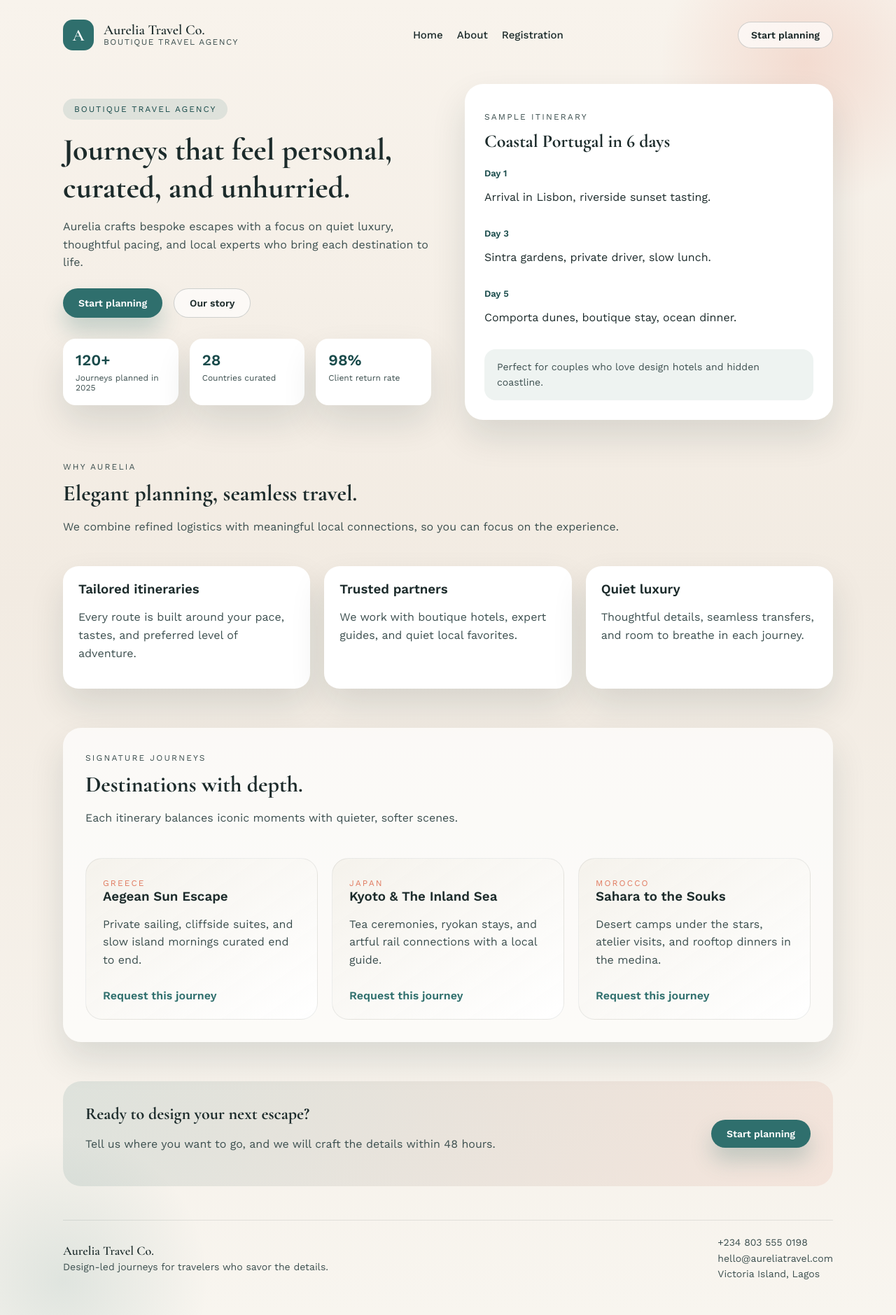
After one commit to noonebutjosh1/joshua-portfolio, a PHP site: page /showcase/aurelia-preview.html in a window 1280 px wide. The commit adds this page. Shown: the whole page at 70% size. Run offline with PHP 8.4, Linux system fonts and the light colour scheme.

Commit message:
Use real Aurelia landing preview

```diff
--- /dev/null
+++ b/showcase/aurelia-preview.html
@@ -0,0 +1,511 @@
+<!DOCTYPE html>
+<html lang="en">
+<head>
+  <meta charset="UTF-8">
+  <meta name="viewport" content="width=device-width, initial-scale=1.0">
+  <title>Aurelia Travel Co. Preview</title>
+  <style>
+    @import url("https://fonts.googleapis.com/css2?family=Cormorant+Garamond:wght@400;600;700&family=Work+Sans:wght@300;400;500;600&display=swap");
+
+    :root {
+      --ink: #1c2b2b;
+      --ink-soft: #3c4f4f;
+      --sea: #2f6f6d;
+      --sea-deep: #184a4a;
+      --coral: #e07a5f;
+      --sand: #f6f1ea;
+      --mist: #eef3f1;
+      --white: #ffffff;
+      --shadow: 0 24px 50px rgba(20, 45, 45, 0.12);
+      --radius: 26px;
+    }
+
+    * {
+      box-sizing: border-box;
+    }
+
+    body {
+      margin: 0;
+      font-family: "Work Sans", "Helvetica Neue", Arial, sans-serif;
+      color: var(--ink);
+      background: linear-gradient(180deg, #f8f3ec 0%, #f2ebe2 45%, #f8f5ef 100%);
+    }
+
+    .page {
+      min-height: 100vh;
+      padding: 28px 72px 48px;
+      display: flex;
+      flex-direction: column;
+      gap: 48px;
+      position: relative;
+      overflow: hidden;
+    }
+
+    .page::before,
+    .page::after {
+      content: "";
+      position: absolute;
+      width: 420px;
+      height: 420px;
+      border-radius: 50%;
+      opacity: 0.35;
+      z-index: 0;
+    }
+
+    .page::before {
+      top: -120px;
+      right: -80px;
+      background: radial-gradient(circle, rgba(224, 122, 95, 0.55) 0%, rgba(224, 122, 95, 0) 70%);
+    }
+
+    .page::after {
+      bottom: -160px;
+      left: -120px;
+      background: radial-gradient(circle, rgba(47, 111, 109, 0.35) 0%, rgba(47, 111, 109, 0) 70%);
+    }
+
+    .site-header,
+    .site-main,
+    .site-footer {
+      position: relative;
+      z-index: 1;
+      width: 100%;
+      max-width: 1100px;
+      margin: 0 auto;
+    }
+
+    .site-header,
+    .site-footer {
+      display: flex;
+      align-items: center;
+      justify-content: space-between;
+      gap: 24px;
+    }
+
+    .logo {
+      display: flex;
+      align-items: center;
+      gap: 14px;
+    }
+
+    .logo-mark {
+      width: 44px;
+      height: 44px;
+      border-radius: 14px;
+      display: grid;
+      place-items: center;
+      background: var(--sea);
+      color: var(--white);
+      font-family: "Cormorant Garamond", serif;
+      font-size: 24px;
+      font-weight: 600;
+    }
+
+    .logo-title {
+      margin: 0;
+      font: 600 20px/1 "Cormorant Garamond", serif;
+    }
+
+    .logo-subtitle {
+      margin: 0;
+      font-size: 12px;
+      letter-spacing: 0.12em;
+      text-transform: uppercase;
+      color: var(--ink-soft);
+    }
+
+    .site-nav {
+      display: flex;
+      gap: 20px;
+      font-size: 15px;
+      color: var(--ink);
+    }
+
+    .site-nav span {
+      font-weight: 500;
+    }
+
+    .btn {
+      border-radius: 999px;
+      padding: 12px 22px;
+      font-size: 14px;
+      font-weight: 600;
+      display: inline-flex;
+      align-items: center;
+      justify-content: center;
+      text-decoration: none;
+    }
+
+    .btn.small {
+      padding: 10px 18px;
+    }
+
+    .btn.primary {
+      background: var(--sea);
+      color: var(--white);
+      box-shadow: 0 18px 30px rgba(47, 111, 109, 0.25);
+    }
+
+    .btn.ghost {
+      border: 1px solid rgba(28, 43, 43, 0.2);
+      color: var(--ink);
+      background: rgba(255, 255, 255, 0.64);
+    }
+
+    .site-main {
+      display: flex;
+      flex-direction: column;
+      gap: 56px;
+    }
+
+    .hero {
+      display: grid;
+      grid-template-columns: repeat(2, minmax(0, 1fr));
+      gap: 48px;
+      align-items: center;
+    }
+
+    .pill {
+      display: inline-flex;
+      padding: 8px 16px;
+      border-radius: 999px;
+      background: rgba(47, 111, 109, 0.12);
+      color: var(--sea-deep);
+      font-size: 12px;
+      letter-spacing: 0.16em;
+      text-transform: uppercase;
+    }
+
+    .hero-copy h1 {
+      font-family: "Cormorant Garamond", serif;
+      font-size: 44px;
+      margin: 16px 0 12px;
+    }
+
+    .hero-copy p,
+    .section-heading p,
+    .card p,
+    .journey-card p,
+    .card-note,
+    .cta p,
+    .footer-links p {
+      color: var(--ink-soft);
+      line-height: 1.6;
+    }
+
+    .hero-actions {
+      display: flex;
+      gap: 16px;
+      margin: 24px 0 30px;
+    }
+
+    .stats {
+      display: grid;
+      grid-template-columns: repeat(3, minmax(0, 1fr));
+      gap: 16px;
+    }
+
+    .stat {
+      background: var(--white);
+      padding: 18px;
+      border-radius: 18px;
+      box-shadow: var(--shadow);
+    }
+
+    .stat-number {
+      font-size: 22px;
+      font-weight: 600;
+      color: var(--sea-deep);
+    }
+
+    .stat-label {
+      display: block;
+      margin-top: 6px;
+      font-size: 12px;
+      color: var(--ink-soft);
+    }
+
+    .hero-card,
+    .card {
+      background: var(--white);
+      border-radius: var(--radius);
+      box-shadow: var(--shadow);
+    }
+
+    .hero-card {
+      padding: 28px;
+    }
+
+    .card-title,
+    .eyebrow,
+    .journey-tag {
+      font-size: 12px;
+      letter-spacing: 0.18em;
+      text-transform: uppercase;
+    }
+
+    .card-title,
+    .eyebrow {
+      color: var(--ink-soft);
+    }
+
+    .hero-card h3,
+    .section-heading h2,
+    .cta h2 {
+      font-family: "Cormorant Garamond", serif;
+    }
+
+    .hero-card h3 {
+      font-size: 26px;
+      margin: 0 0 20px;
+    }
+
+    .itinerary {
+      display: grid;
+      gap: 16px;
+    }
+
+    .itinerary-day {
+      font-size: 13px;
+      font-weight: 600;
+      color: var(--sea-deep);
+    }
+
+    .card-note {
+      margin-top: 20px;
+      padding: 14px 18px;
+      background: var(--mist);
+      border-radius: 16px;
+      font-size: 14px;
+    }
+
+    .section {
+      display: flex;
+      flex-direction: column;
+      gap: 28px;
+    }
+
+    .section.muted {
+      padding: 32px;
+      border-radius: var(--radius);
+      background: rgba(255, 255, 255, 0.7);
+      box-shadow: var(--shadow);
+    }
+
+    .section-heading h2 {
+      margin: 10px 0 12px;
+      font-size: 32px;
+    }
+
+    .card-grid,
+    .journey-grid {
+      display: grid;
+      gap: 20px;
+      grid-template-columns: repeat(3, minmax(0, 1fr));
+    }
+
+    .card {
+      padding: 22px;
+      border-radius: 22px;
+    }
+
+    .card h3,
+    .journey-card h3 {
+      margin: 0 0 10px;
+    }
+
+    .journey-card {
+      padding: 24px;
+      border-radius: 24px;
+      background: linear-gradient(145deg, rgba(244, 241, 234, 0.9), rgba(255, 255, 255, 0.95));
+      border: 1px solid rgba(28, 43, 43, 0.08);
+    }
+
+    .journey-tag {
+      color: var(--coral);
+    }
+
+    .text-link {
+      display: inline-flex;
+      margin-top: 12px;
+      color: var(--sea);
+      font-weight: 600;
+      text-decoration: none;
+    }
+
+    .cta {
+      display: flex;
+      align-items: center;
+      justify-content: space-between;
+      gap: 24px;
+      padding: 32px;
+      border-radius: var(--radius);
+      background: linear-gradient(120deg, rgba(47, 111, 109, 0.12), rgba(224, 122, 95, 0.12));
+    }
+
+    .cta h2 {
+      margin: 0 0 8px;
+    }
+
+    .site-footer {
+      padding-top: 20px;
+      border-top: 1px solid rgba(28, 43, 43, 0.1);
+      color: var(--ink-soft);
+      font-size: 14px;
+    }
+
+    .footer-title {
+      margin: 0 0 6px;
+      color: var(--ink);
+      font: 600 18px/1 "Cormorant Garamond", serif;
+    }
+
+    .footer-subtitle,
+    .footer-links p {
+      margin: 0;
+    }
+  </style>
+</head>
+<body>
+  <div class="page">
+    <header class="site-header">
+      <div class="logo">
+        <span class="logo-mark">A</span>
+        <div>
+          <p class="logo-title">Aurelia Travel Co.</p>
+          <p class="logo-subtitle">Boutique travel agency</p>
+        </div>
+      </div>
+      <nav class="site-nav" aria-label="Preview navigation">
+        <span>Home</span>
+        <span>About</span>
+        <span>Registration</span>
+      </nav>
+      <span class="btn small ghost">Start planning</span>
+    </header>
+
+    <main class="site-main">
+      <section class="hero">
+        <div class="hero-copy">
+          <span class="pill">Boutique Travel Agency</span>
+          <h1>Journeys that feel personal, curated, and unhurried.</h1>
+          <p>
+            Aurelia crafts bespoke escapes with a focus on quiet luxury, thoughtful pacing, and local experts who
+            bring each destination to life.
+          </p>
+          <div class="hero-actions">
+            <span class="btn primary">Start planning</span>
+            <span class="btn ghost">Our story</span>
+          </div>
+          <div class="stats">
+            <div class="stat">
+              <span class="stat-number">120+</span>
+              <span class="stat-label">Journeys planned in 2025</span>
+            </div>
+            <div class="stat">
+              <span class="stat-number">28</span>
+              <span class="stat-label">Countries curated</span>
+            </div>
+            <div class="stat">
+              <span class="stat-number">98%</span>
+              <span class="stat-label">Client return rate</span>
+            </div>
+          </div>
+        </div>
+
+        <div class="hero-card">
+          <p class="card-title">Sample itinerary</p>
+          <h3>Coastal Portugal in 6 days</h3>
+          <div class="itinerary">
+            <div>
+              <span class="itinerary-day">Day 1</span>
+              <p>Arrival in Lisbon, riverside sunset tasting.</p>
+            </div>
+            <div>
+              <span class="itinerary-day">Day 3</span>
+              <p>Sintra gardens, private driver, slow lunch.</p>
+            </div>
+            <div>
+              <span class="itinerary-day">Day 5</span>
+              <p>Comporta dunes, boutique stay, ocean dinner.</p>
+            </div>
+          </div>
+          <div class="card-note">
+            Perfect for couples who love design hotels and hidden coastline.
+          </div>
+        </div>
+      </section>
+
+      <section class="section">
+        <div class="section-heading">
+          <span class="eyebrow">Why Aurelia</span>
+          <h2>Elegant planning, seamless travel.</h2>
+          <p>We combine refined logistics with meaningful local connections, so you can focus on the experience.</p>
+        </div>
+        <div class="card-grid">
+          <div class="card">
+            <h3>Tailored itineraries</h3>
+            <p>Every route is built around your pace, tastes, and preferred level of adventure.</p>
+          </div>
+          <div class="card">
+            <h3>Trusted partners</h3>
+            <p>We work with boutique hotels, expert guides, and quiet local favorites.</p>
+          </div>
+          <div class="card">
+            <h3>Quiet luxury</h3>
+            <p>Thoughtful details, seamless transfers, and room to breathe in each journey.</p>
+          </div>
+        </div>
+      </section>
+
+      <section class="section muted">
+        <div class="section-heading">
+          <span class="eyebrow">Signature journeys</span>
+          <h2>Destinations with depth.</h2>
+          <p>Each itinerary balances iconic moments with quieter, softer scenes.</p>
+        </div>
+        <div class="journey-grid">
+          <div class="journey-card">
+            <span class="journey-tag">Greece</span>
+            <h3>Aegean Sun Escape</h3>
+            <p>Private sailing, cliffside suites, and slow island mornings curated end to end.</p>
+            <span class="text-link">Request this journey</span>
+          </div>
+          <div class="journey-card">
+            <span class="journey-tag">Japan</span>
+            <h3>Kyoto &amp; The Inland Sea</h3>
+            <p>Tea ceremonies, ryokan stays, and artful rail connections with a local guide.</p>
+            <span class="text-link">Request this journey</span>
+          </div>
+          <div class="journey-card">
+            <span class="journey-tag">Morocco</span>
+            <h3>Sahara to the Souks</h3>
+            <p>Desert camps under the stars, atelier visits, and rooftop dinners in the medina.</p>
+            <span class="text-link">Request this journey</span>
+          </div>
+        </div>
+      </section>
+
+      <section class="cta">
+        <div>
+          <h2>Ready to design your next escape?</h2>
+          <p>Tell us where you want to go, and we will craft the details within 48 hours.</p>
+        </div>
+        <span class="btn primary">Start planning</span>
+      </section>
+    </main>
+
+    <footer class="site-footer">
+      <div>
+        <p class="footer-title">Aurelia Travel Co.</p>
+        <p class="footer-subtitle">Design-led journeys for travelers who savor the details.</p>
+      </div>
+      <div class="footer-links">
+        <p>+234 803 555 0198</p>
+        <p>hello@aureliatravel.com</p>
+        <p>Victoria Island, Lagos</p>
+      </div>
+    </footer>
+  </div>
+</body>
+</html>
```
Also changed, not shown: projects.html (+7 -12 lines), showcase/aurelia-travel.html (+9 -12 lines), styles.css (+38 -50 lines).
